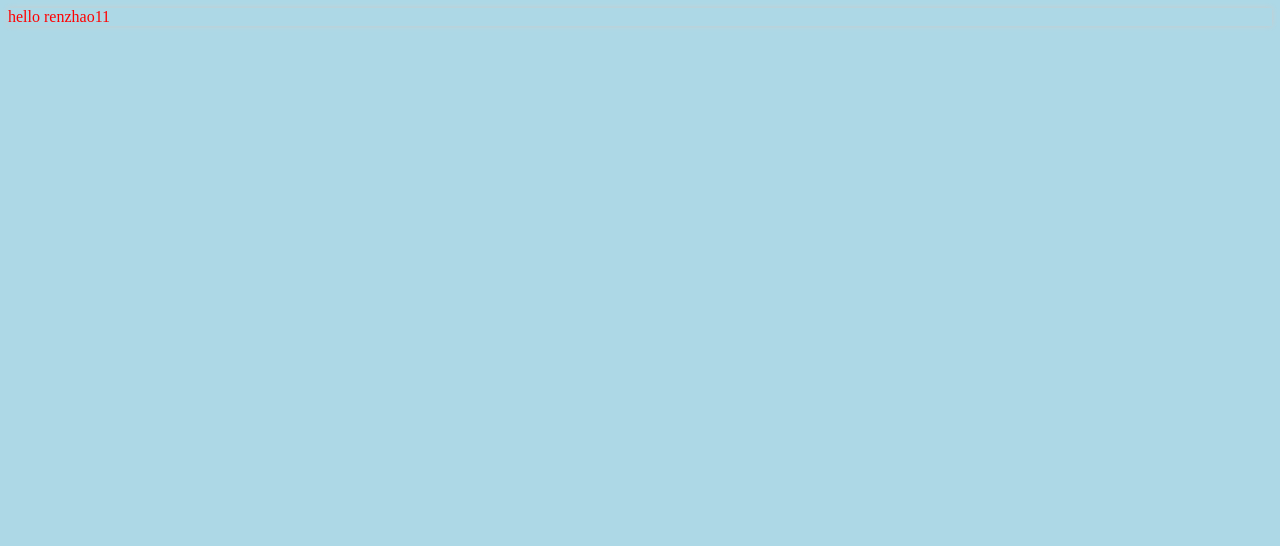
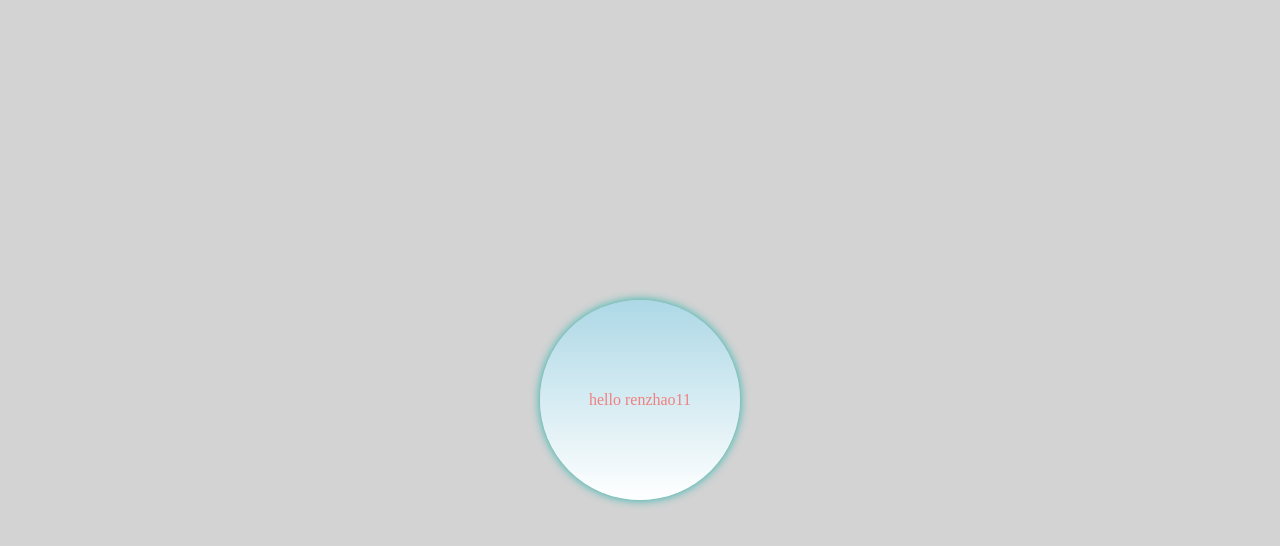
Before and after one commit to renzhaozhao/gulp-seed, a website: page src/index.html in a window 1280 px wide. Drawn offline with nearby package versions, Linux system fonts and the light colour scheme; files that its build step writes are made by us from their sources.

Commit message:
添加样式

```diff
--- a/gulpfile.js
+++ b/gulpfile.js
@@ -23,8 +23,8 @@ gulp.task('js', () => {
     .pipe(sourcemaps.init())
     .pipe(babel())
     .pipe(uglify())
+    .pipe(ac())
     .pipe(sourcemaps.write('.'))
-    .pipe(ac())
     .pipe(gulp.dest('./public/js'))
     .pipe(connect.reload())
 })
@@ -37,6 +37,7 @@ gulp.task('sass', () => (
       cascade: false
     }))
     .pipe(cleanCSS({ compatibility: 'ie8' }))
+    .pipe(ac())
     .pipe(gulp.dest('./public/css'))
     .pipe(connect.reload())
 ))
--- a/src/index.html
+++ b/src/index.html
@@ -9,7 +9,9 @@
 </head>
 
 <body>
-  hello renzhao11
+  <div class="box">
+    hello renzhao11
+  </div>
 
   <script src="js/index.js"></script>
 </body>
--- a/src/sass/index.scss
+++ b/src/sass/index.scss
@@ -1,9 +1,34 @@
 @import 'libs/config';
 
 body {
-  background: $blue;
-  transform: scale(1);
-  transition: 1s;
-  box-shadow: 0 0 5px #ccc;
+  background: $bgColor;
   color: $red;
+  margin: 0;
+  padding: 0;
 }
+
+.box {
+  width: 200px;
+  height: 200px;
+  box-shadow: 0 0 10px lightseagreen;
+  text-align: center;
+  transform: translate(-50%,-50%);
+  position: absolute;
+  background-image: linear-gradient(to bottom,lightblue,white);
+  left: 50%;
+  top: 50%;
+  border-radius: 50%;
+  line-height: 200px;
+  transition: .5s;
+  //animation: zhuan 2s linear infinite;
+}
+
+@keyframes zhuan{
+  from {
+    transform: rotate(0deg);
+  }
+
+  to {
+    transform: rotate(360deg);
+  }
+}
--- a/src/sass/libs/_config.scss
+++ b/src/sass/libs/_config.scss
@@ -1,3 +1,3 @@
-$blue: lightblue;
+$bgColor: lightgray;
 
-$red: red;
+$red: lightcoral;
```
